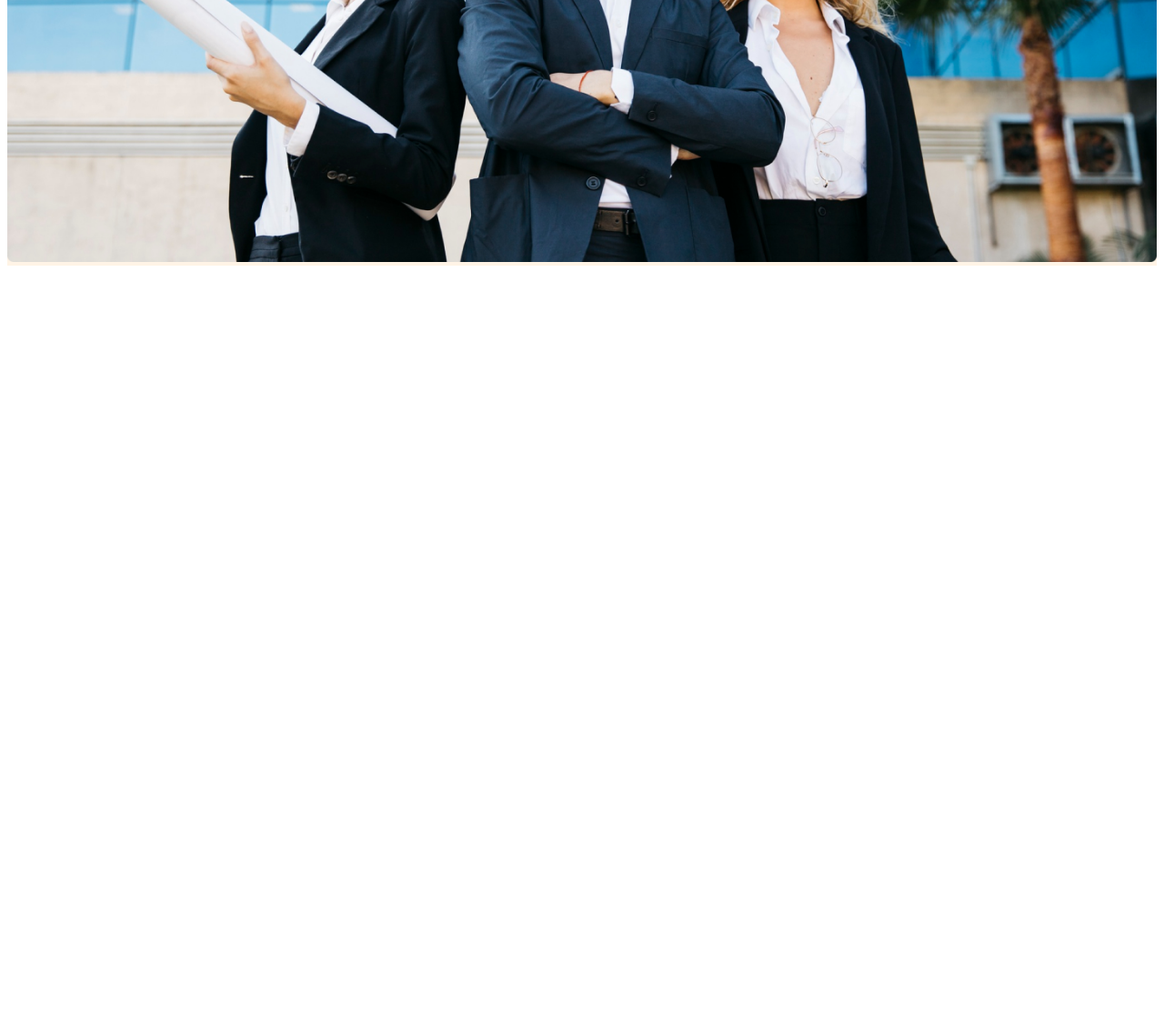
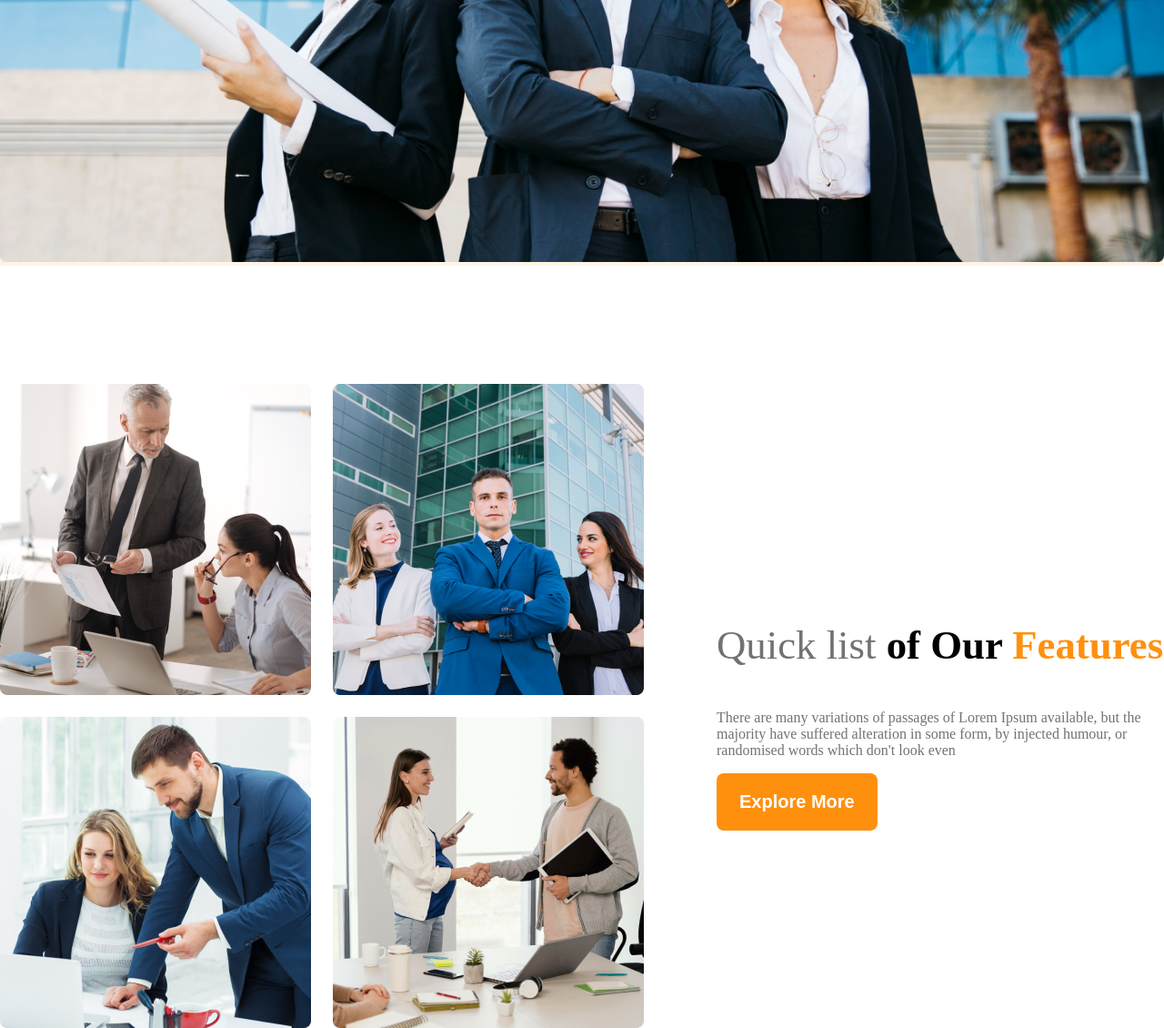
Before and after one commit to Arnob-Sarker19/architect-responsive-website-, a plain HTML site: page index.html in a window 1280 px wide. Shown: the part 778-1908 px from the top of the page at 91% size. Before the commit the page ends 1078 px from the top, so only its background shows below. Drawn offline with Linux system fonts and the light colour scheme; a web font is replaced by a local one.

Commit message:
main teams section

```diff
--- a/index.html
+++ b/index.html
@@ -27,7 +27,19 @@
 </div>
     </header>
     <main>
-
+<section class="teams display-flex">
+<div class="team-img-cont">
+<img src="./images/team1.png" alt="">
+<img src="./images/team2.png" alt="">
+<img src="./images/team3.png" alt="">
+<img src="./images/team4.png" alt="">
+</div>
+<div class="features">
+    <h3 class="feture-title"><span id="aa" class="a">Quick list</span> <span>of Our</span> <span class="c">Features</span></h3>
+    <p class="feture-descrptn">There are many variations of passages of Lorem Ipsum available, but the majority have suffered alteration in some form, by injected humour, or randomised words which don't look even</p>
+    <button class="btn-prim">Explore More</button>
+</div>
+</section>
     </main>
     <footer>
 
--- a/style.css
+++ b/style.css
@@ -1,5 +1,9 @@
 @import url('https://fonts.googleapis.com/css2?family=Copse&display=swap');
 
+body{
+    margin: 0;
+    padding: 0;
+}
 .copse-regular {
     font-family: "Copse", serif;
     font-weight: 400;
@@ -17,8 +21,8 @@ justify-content: space-between;
 align-items: center;
     }
 
-    .nav{
-
+    .baner-descrption{
+color: rgb(114, 114, 114);
     }
 
     .nav-item{
@@ -60,8 +64,65 @@ align-items: center;
     .baner-img{
         width: 100%;
     }
+    main{
+        max-width:  1400 px;
+margin: 0 auto;
+    }
+     .teams{
+       align-items: center;
+     }
+     .team-img-cont{
+        display: grid;
+        grid-template-columns: repeat(2, 1fr);
+        gap: 24px;
+     }
+
+     main>section{
+        margin-top: 130px;
+     }
+    .features{
+        margin-left: 80px;
+        max-width: 530px;
+    }
+.a{
+    color: rgb(114, 114, 114);
+
+}
+.feture-title{
+font-size: 2.8rem;
+font-weight: 700;
+}
+
+#aa{
+    font-weight: 500;
+}
+.c{
+    color: rgb(255, 144, 14);
+}
+.feture-descrptn{
+color: rgb(114, 114, 114);
+}
+
+
+
     @media screen and (max-width: 576px){
-        .navbar, .nav{
+        .navbar, .nav, .teams{
             flex-direction: column;
         }
+.team-img-cont{
+   grid-template-columns: repeat(1,1fr);
+}
+.features{
+    margin-left: 20px ;
+}
     }
+
+
+    @media screen and (min-width: 576px) and (max-width: 992px) {
+        .teams{
+            flex-direction: column;
+        }
+        .features{
+            margin-left: 50px auto;
+        }
+    }
```
